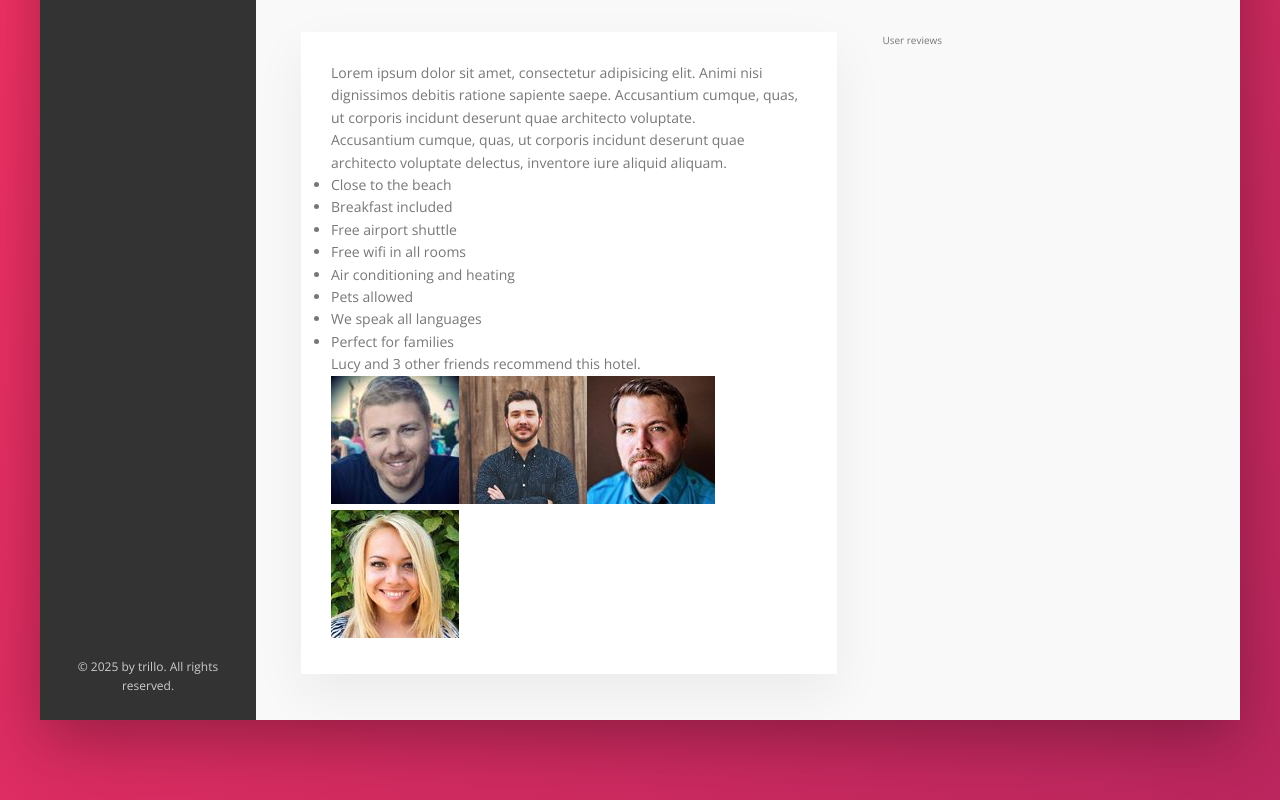
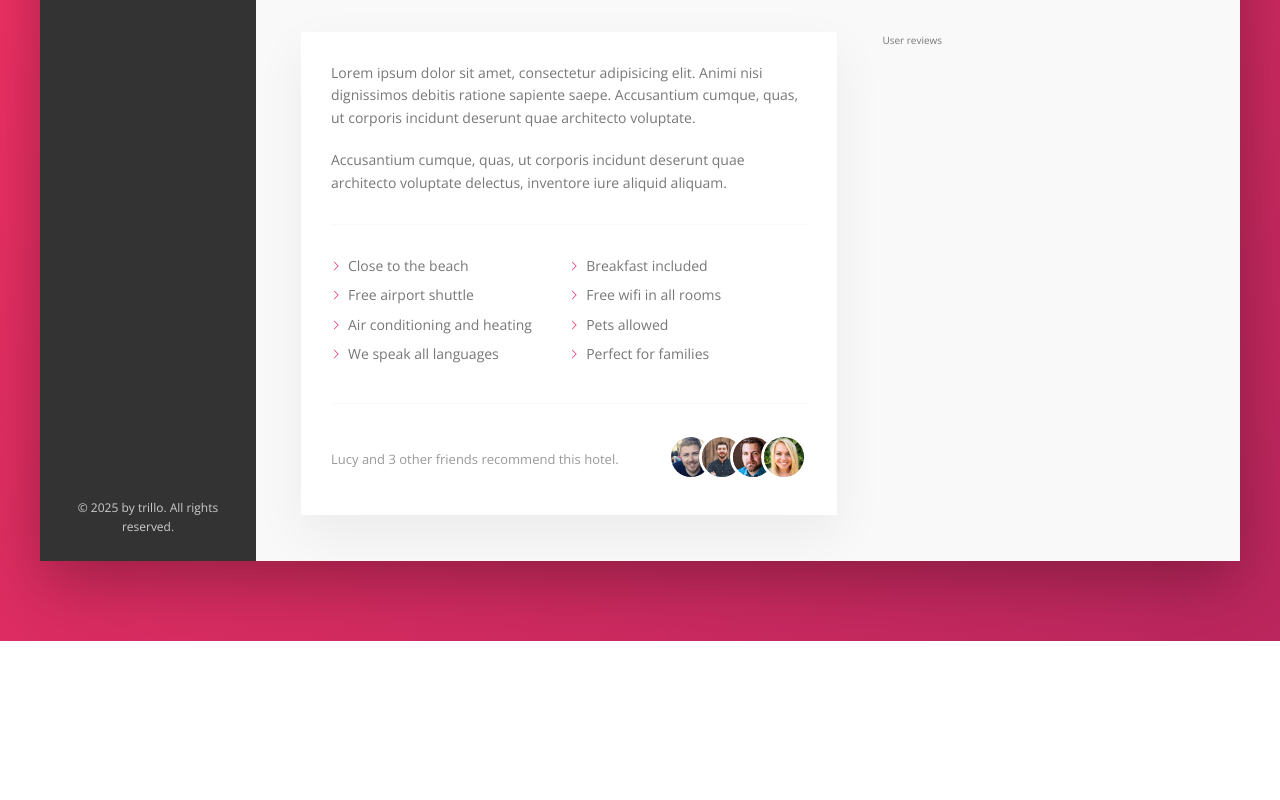
Before and after one commit to arunav999/Trillo, a website: page index.html in a window 1280 px wide. Shown: the part 615-1415 px from the top of the page. After the commit the page ends 1256 px from the top, so only its background shows below. Drawn offline with nearby package versions, Linux system fonts and the light colour scheme.

Commit message:
completed designing the description section

```diff
--- a/sass/_components.scss
+++ b/sass/_components.scss
@@ -299,3 +299,75 @@
     box-shadow: none;
   }
 }
+
+//////////////////////////////
+/// PARAGRAPH
+.paragraph:not(:last-of-type) {
+  margin-bottom: 2rem;
+}
+
+//////////////////////////////
+/// LIST
+.list {
+  list-style: none;
+  margin: 3rem 0;
+  padding: 3rem 0;
+  border-top: var(--line);
+  border-bottom: var(--line);
+
+  display: flex;
+  flex-wrap: wrap;
+
+  &__item {
+    flex: 0 0 50%;
+    margin-bottom: 0.7rem;
+  }
+
+  &__item::before {
+    content: "";
+    display: inline-block;
+    height: 1rem;
+    width: 1rem;
+    margin-right: 0.7rem;
+
+    // Older browsers
+    // background-image: url(../img/chevron-thin-right.svg);
+    // background-size: cover;
+
+    // Newer browsers - masks
+    background-color: var(--color-primary);
+    mask-image: url(../img/chevron-thin-right.svg);
+    -webkit-mask-image: url(../img/chevron-thin-right.svg);
+    mask-size: cover;
+    -webkit-mask-size: cover;
+  }
+}
+
+//////////////////////////////
+/// RECOMMEND
+///
+.recommend {
+  font-size: 1.3rem;
+  color: var(--color-grey-dark-3);
+
+  display: flex;
+  align-items: center;
+
+  &__count{
+    margin-right: auto;
+  }
+
+  &__friends{}
+
+  &__photo{
+    box-sizing: content-box;
+    height: 4rem;
+    width: 4rem;
+    border-radius: 50%;
+    border: 3px solid #fff;
+
+    &:not(:last-child){
+      margin-right: -1.5rem;
+    }
+  }
+}
```
Also changed, not shown: css/style.css, 1 other file.
